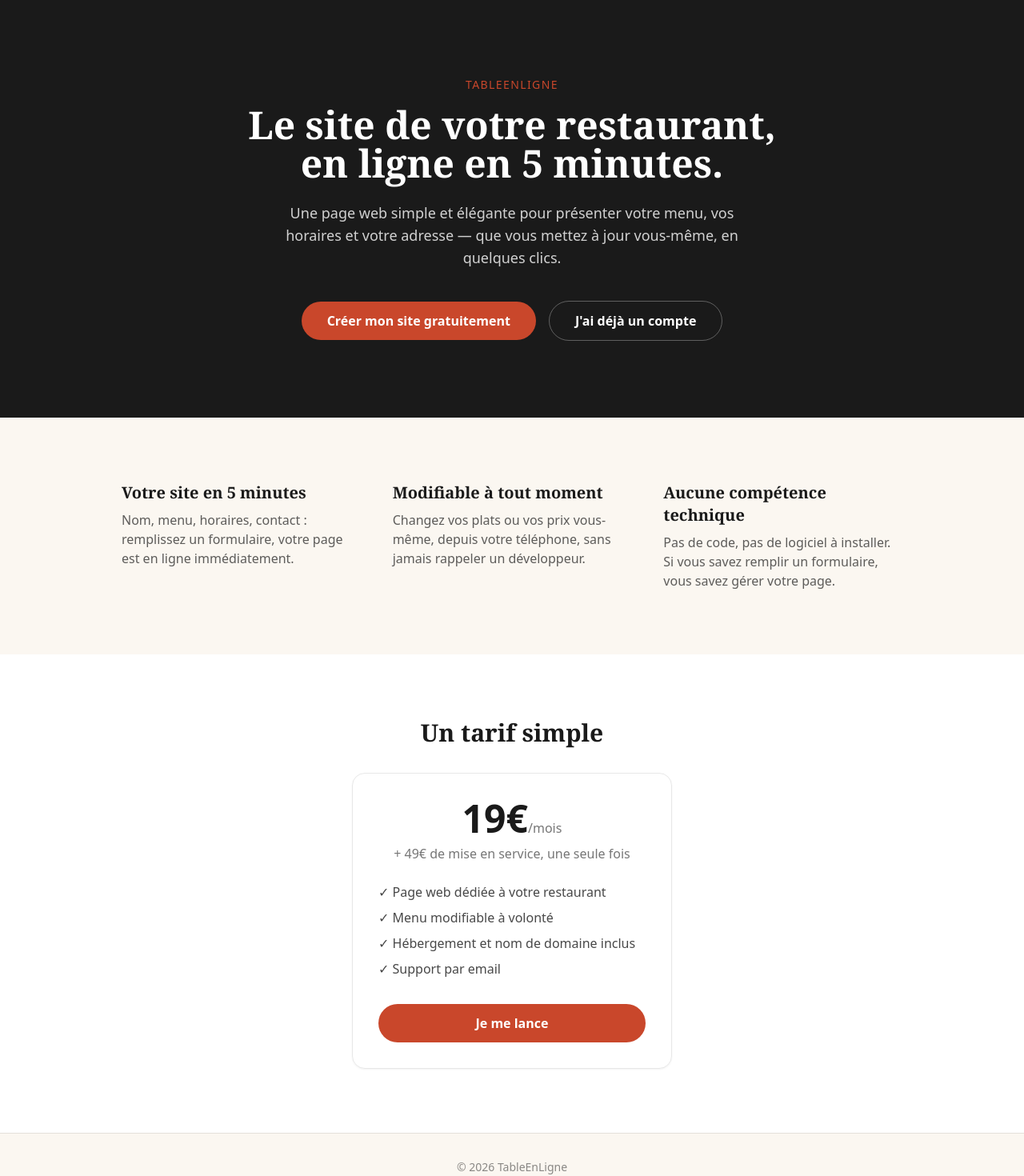
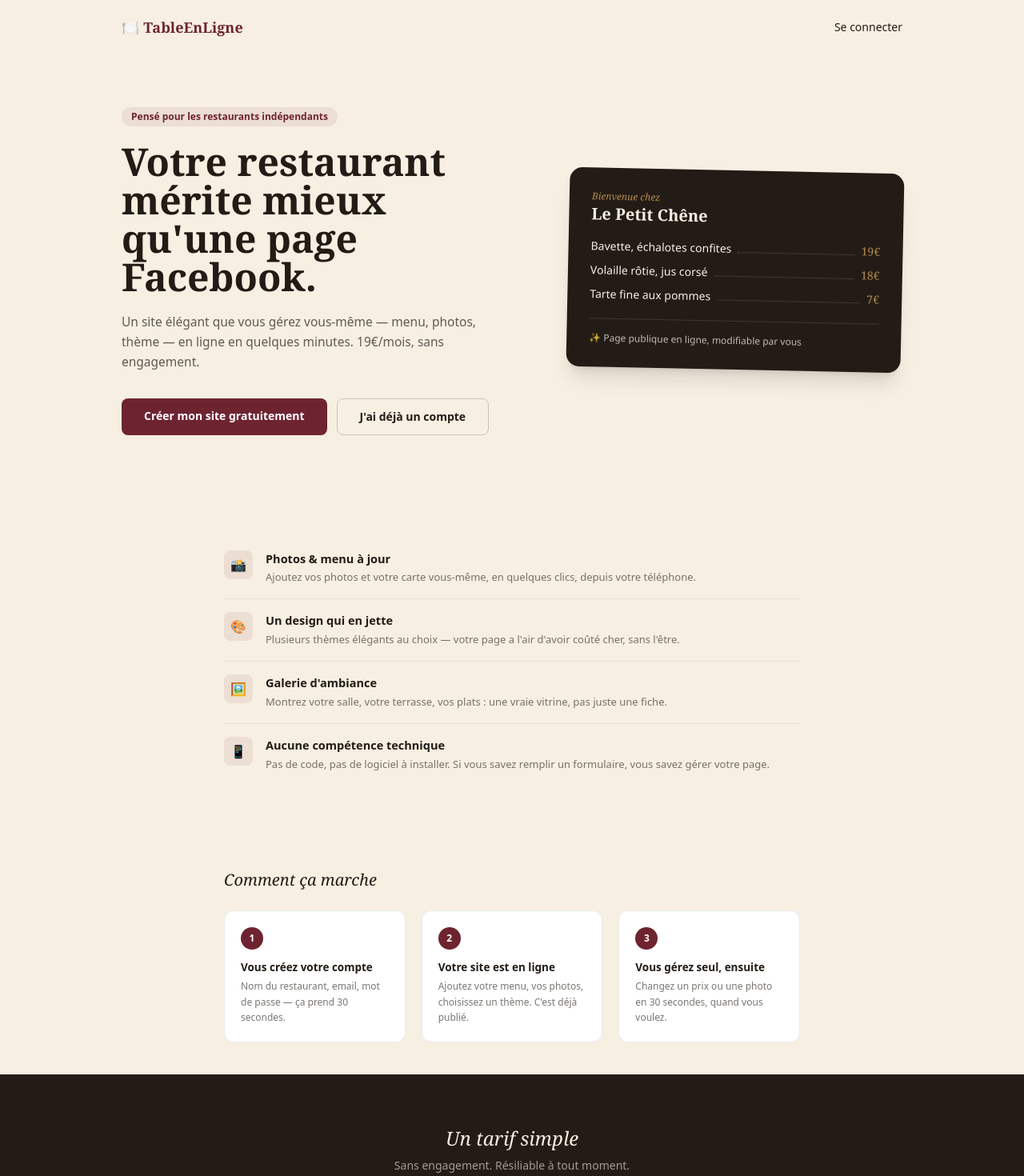
Before and after one commit to hssgcorpo-ux/matableenligne.ih, a Next.js app: page / in a window 1280 px wide. Shown: the top 1470 px of the page at 80% size. Built offline with nearby package versions, Linux system fonts and the light colour scheme.

Commit message:
Refonte de la page d'accueil (design plus élégant, aligné avec la page restaurant)
Co-Authored-By: Claude Sonnet 5 <noreply@anthropic.com>
Claude-Session: https://claude.ai/code/session_01XipFeSydZnF1JotYfmRFjV

```diff
--- a/src/app/page.tsx
+++ b/src/app/page.tsx
@@ -1,89 +1,195 @@
 import Link from "next/link";
+
+const CHARCOAL = "#231C16";
+const WINE = "#6E2430";
+const GOLD = "#B4894F";
+const CREAM = "#F6EFE2";
 
 const FEATURES = [
   {
-    title: "Votre site en 5 minutes",
-    desc: "Nom, menu, horaires, contact : remplissez un formulaire, votre page est en ligne immédiatement.",
+    icon: "📸",
+    title: "Photos & menu à jour",
+    desc: "Ajoutez vos photos et votre carte vous-même, en quelques clics, depuis votre téléphone.",
   },
   {
-    title: "Modifiable à tout moment",
-    desc: "Changez vos plats ou vos prix vous-même, depuis votre téléphone, sans jamais rappeler un développeur.",
+    icon: "🎨",
+    title: "Un design qui en jette",
+    desc: "Plusieurs thèmes élégants au choix — votre page a l'air d'avoir coûté cher, sans l'être.",
   },
   {
+    icon: "🖼️",
+    title: "Galerie d'ambiance",
+    desc: "Montrez votre salle, votre terrasse, vos plats : une vraie vitrine, pas juste une fiche.",
+  },
+  {
+    icon: "📱",
     title: "Aucune compétence technique",
     desc: "Pas de code, pas de logiciel à installer. Si vous savez remplir un formulaire, vous savez gérer votre page.",
   },
 ];
 
+const STEPS = [
+  { n: "1", title: "Vous créez votre compte", text: "Nom du restaurant, email, mot de passe — ça prend 30 secondes." },
+  { n: "2", title: "Votre site est en ligne", text: "Ajoutez votre menu, vos photos, choisissez un thème. C'est déjà publié." },
+  { n: "3", title: "Vous gérez seul, ensuite", text: "Changez un prix ou une photo en 30 secondes, quand vous voulez." },
+];
+
 export default function HomePage() {
   return (
-    <main>
+    <main style={{ background: CREAM, color: CHARCOAL }}>
+      {/* Nav */}
+      <div className="mx-auto flex max-w-5xl items-center justify-between px-6 py-5">
+        <span className="font-serif text-lg font-bold" style={{ color: WINE }}>
+          🍽️ TableEnLigne
+        </span>
+        <Link href="/login" className="text-sm font-medium hover:underline">
+          Se connecter
+        </Link>
+      </div>
+
       {/* Hero */}
-      <section className="bg-brand-dark text-white">
-        <div className="mx-auto max-w-5xl px-6 py-24 text-center">
-          <p className="mb-4 text-sm uppercase tracking-widest text-brand">
-            TableEnLigne
+      <section className="mx-auto grid max-w-5xl items-center gap-12 px-6 py-10 sm:grid-cols-[1.1fr_0.9fr] sm:py-16">
+        <div>
+          <p
+            className="mb-5 inline-block rounded-full px-3 py-1 text-xs font-semibold"
+            style={{ color: WINE, background: "rgba(110,36,48,0.08)" }}
+          >
+            Pensé pour les restaurants indépendants
           </p>
-          <h1 className="font-serif text-4xl font-bold leading-tight sm:text-5xl">
-            Le site de votre restaurant,
-            <br className="hidden sm:block" /> en ligne en 5 minutes.
+          <h1 className="font-serif text-4xl font-semibold leading-tight sm:text-5xl">
+            Votre restaurant mérite mieux qu&apos;une page Facebook.
           </h1>
-          <p className="mx-auto mt-6 max-w-xl text-lg text-white/80">
-            Une page web simple et élégante pour présenter votre menu, vos
-            horaires et votre adresse — que vous mettez à jour vous-même, en
-            quelques clics.
+          <p className="mt-5 max-w-md text-[15.5px] leading-relaxed opacity-70">
+            Un site élégant que vous gérez vous-même — menu, photos, thème —
+            en ligne en quelques minutes. 19€/mois, sans engagement.
           </p>
-          <div className="mt-10 flex flex-col items-center justify-center gap-4 sm:flex-row">
+          <div className="mt-8 flex flex-wrap gap-3">
             <Link
               href="/signup"
-              className="rounded-full bg-brand px-8 py-3 font-semibold text-white transition hover:bg-brand/90"
+              className="rounded-lg px-7 py-3 text-sm font-semibold text-white transition hover:-translate-y-0.5"
+              style={{ background: WINE }}
             >
               Créer mon site gratuitement
             </Link>
             <Link
               href="/login"
-              className="rounded-full border border-white/30 px-8 py-3 font-semibold text-white transition hover:bg-white/10"
+              className="rounded-lg border px-7 py-3 text-sm font-semibold transition hover:-translate-y-0.5"
+              style={{ borderColor: "rgba(35,28,22,0.2)" }}
             >
               J&apos;ai déjà un compte
             </Link>
           </div>
         </div>
+
+        {/* Carte illustrative */}
+        <div
+          className="rounded-2xl p-7 shadow-xl"
+          style={{ background: CHARCOAL, transform: "rotate(1.2deg)" }}
+        >
+          <p className="font-serif text-xs italic" style={{ color: GOLD }}>
+            Bienvenue chez
+          </p>
+          <p className="mb-4 font-serif text-xl font-semibold" style={{ color: CREAM }}>
+            Le Petit Chêne
+          </p>
+          <div className="flex flex-col gap-2.5">
+            {[
+              ["Bavette, échalotes confites", "19€"],
+              ["Volaille rôtie, jus corsé", "18€"],
+              ["Tarte fine aux pommes", "7€"],
+            ].map(([n, p]) => (
+              <div key={n} className="flex items-baseline gap-2">
+                <span className="text-sm" style={{ color: CREAM }}>
+                  {n}
+                </span>
+                <span className="flex-1 border-b border-dotted" style={{ borderColor: "rgba(255,255,255,0.25)" }} />
+                <span className="font-serif text-sm" style={{ color: GOLD }}>
+                  {p}
+                </span>
+              </div>
+            ))}
+          </div>
+          <div
+            className="mt-5 flex items-center gap-2 border-t pt-4 text-xs"
+            style={{ borderColor: "rgba(255,255,255,0.12)", color: "rgba(246,239,226,0.75)" }}
+          >
+            ✨ Page publique en ligne, modifiable par vous
+          </div>
+        </div>
       </section>
 
       {/* Features */}
-      <section className="mx-auto max-w-5xl px-6 py-20">
-        <div className="grid gap-10 sm:grid-cols-3">
-          {FEATURES.map((f) => (
-            <div key={f.title}>
-              <h3 className="font-serif text-xl font-semibold text-brand-dark">
-                {f.title}
-              </h3>
-              <p className="mt-2 text-brand-dark/70">{f.desc}</p>
+      <section className="mx-auto max-w-3xl px-6 py-16">
+        <div className="flex flex-col">
+          {FEATURES.map((f, i) => (
+            <div
+              key={f.title}
+              className="flex items-start gap-4 py-4"
+              style={i > 0 ? { borderTop: "1px solid rgba(35,28,22,0.08)" } : undefined}
+            >
+              <div
+                className="flex h-9 w-9 shrink-0 items-center justify-center rounded-lg text-base"
+                style={{ background: "rgba(110,36,48,0.08)" }}
+              >
+                {f.icon}
+              </div>
+              <div>
+                <h3 className="text-[14.5px] font-semibold">{f.title}</h3>
+                <p className="mt-0.5 text-[13px] leading-relaxed opacity-60">{f.desc}</p>
+              </div>
+            </div>
+          ))}
+        </div>
+      </section>
+
+      {/* Comment ça marche */}
+      <section className="mx-auto max-w-3xl px-6 py-10">
+        <h2 className="mb-6 font-serif text-xl italic">Comment ça marche</h2>
+        <div className="grid gap-5 sm:grid-cols-3">
+          {STEPS.map((s) => (
+            <div key={s.n} className="rounded-xl bg-white p-5" style={{ border: "1px solid rgba(35,28,22,0.08)" }}>
+              <div
+                className="mb-3 flex h-7 w-7 items-center justify-center rounded-full text-xs font-bold text-white"
+                style={{ background: WINE }}
+              >
+                {s.n}
+              </div>
+              <h3 className="text-[13.5px] font-semibold">{s.title}</h3>
+              <p className="mt-1 text-xs leading-relaxed opacity-60">{s.text}</p>
             </div>
           ))}
         </div>
       </section>
 
       {/* Pricing */}
-      <section className="bg-white py-20">
-        <div className="mx-auto max-w-md px-6 text-center">
-          <h2 className="font-serif text-3xl font-bold">Un tarif simple</h2>
-          <div className="mt-8 rounded-2xl border border-brand-dark/10 p-8 shadow-sm">
-            <p className="text-5xl font-bold">
-              19€<span className="text-base font-normal text-brand-dark/60">/mois</span>
+      <section className="py-16" style={{ background: CHARCOAL, color: CREAM }}>
+        <div className="mx-auto max-w-sm px-6 text-center">
+          <h2 className="font-serif text-2xl italic">Un tarif simple</h2>
+          <p className="mt-2 text-sm opacity-60">Sans engagement. Résiliable à tout moment.</p>
+          <div
+            className="mt-6 rounded-xl p-7"
+            style={{ background: "rgba(255,255,255,0.05)", border: "1px solid rgba(255,255,255,0.1)" }}
+          >
+            <p className="text-4xl font-bold">
+              19€<span className="text-sm font-normal opacity-60">/mois</span>
             </p>
-            <p className="mt-2 text-brand-dark/60">
-              + 49€ de mise en service, une seule fois
-            </p>
-            <ul className="mt-6 space-y-2 text-left text-brand-dark/80">
-              <li>✓ Page web dédiée à votre restaurant</li>
-              <li>✓ Menu modifiable à volonté</li>
-              <li>✓ Hébergement et nom de domaine inclus</li>
-              <li>✓ Support par email</li>
+            <p className="mt-1 text-xs opacity-50">+ 49€ de mise en service, une seule fois</p>
+            <ul className="mt-5 flex flex-col gap-2 text-left text-[13px] opacity-85">
+              {[
+                "Page web dédiée à votre restaurant",
+                "Menu, photos et galerie modifiables à volonté",
+                "Plusieurs thèmes élégants au choix",
+                "Hébergement inclus",
+              ].map((f) => (
+                <li key={f} className="flex items-center gap-2">
+                  <span style={{ color: GOLD }}>✓</span> {f}
+                </li>
+              ))}
             </ul>
             <Link
               href="/signup"
-              className="mt-8 block rounded-full bg-brand px-8 py-3 font-semibold text-white transition hover:bg-brand/90"
+              className="mt-6 block rounded-lg px-6 py-3 text-sm font-bold"
+              style={{ background: GOLD, color: CHARCOAL }}
             >
               Je me lance
             </Link>
@@ -91,8 +197,8 @@ export default function HomePage() {
         </div>
       </section>
 
-      <footer className="border-t border-brand-dark/10 py-8 text-center text-sm text-brand-dark/50">
-        © {new Date().getFullYear()} TableEnLigne
+      <footer className="py-8 text-center text-xs opacity-40">
+        © {new Date().getFullYear()} TableEnLigne — fait pour les restaurants indépendants.
       </footer>
     </main>
   );
```
